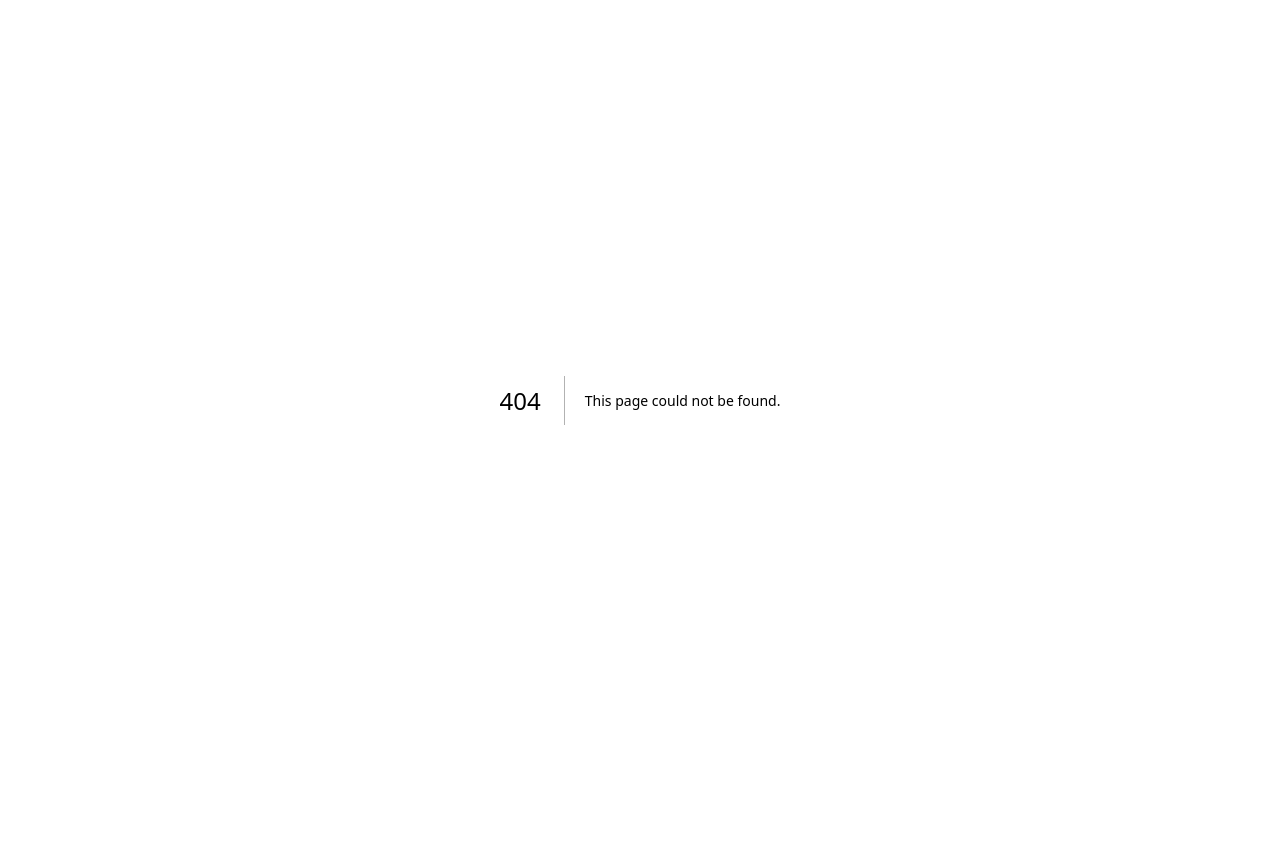
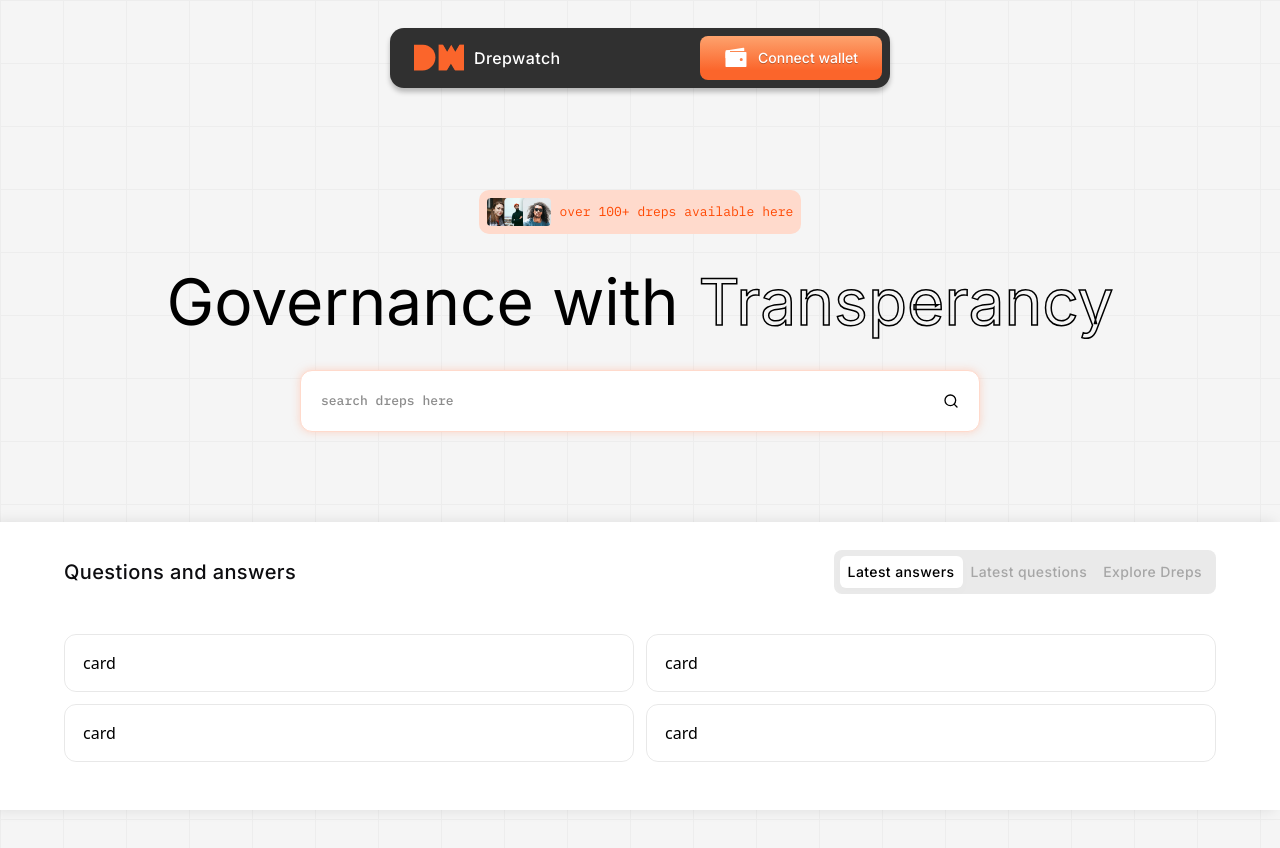
Before and after one commit to nftmakerio/drep-watch-server, a Next.js app in the folder client/: page /profile/1 in a window 1280 px wide. Before the commit this address had no page. Shown: the top 848 px of the page. Before the commit the page ends 800 px from the top, so only its background shows below. Built offline with nearby package versions, Linux system fonts and the light colour scheme.

Commit message:
files name updated

```diff
--- a/client/src/components/cards/profile.tsx
+++ b/client/src/components/cards/profile.tsx
@@ -12,7 +12,7 @@ const ProfileCard: React.FC<ProfileCardProps> = ({ }: ProfileCardProps): React.R
         >
             <div className="my-4 mx-[18px] flex justify-between items-center">
                 <Image
-                    src={"/assets/profiles/card-img.png"}
+                    src={"/assets/home/card-img.png"}
                     width={1000}
                     height={1000}
                     className="w-[54px] aspect-square object-cover"
--- a/client/src/components/home.tsx
+++ b/client/src/components/home.tsx
@@ -34,7 +34,7 @@ const Home: React.FC = (): React.ReactNode => {
                 <div className="p-2 bg-primary-light text-primary flex gap-2 items-center rounded-[10px]">
                     <div className="">
                         <Image
-                            src={"/assets/profiles/top.png"}
+                            src={"/assets/home/top.png"}
                             width={1000}
                             height={1000}
                             className="h-7 w-auto object-cover rounded"
--- a/client/src/constants/index.ts
+++ b/client/src/constants/index.ts
@@ -1,4 +1,4 @@
-import { FILTERS, FILTER_TYPES, SMALL_WIDTHS, WIDTHS } from './profiles';
+import { FILTERS, FILTER_TYPES, SMALL_WIDTHS, WIDTHS } from './home';
 
 
 export {
--- /dev/null
+++ b/client/src/pages/profile/[id].tsx
@@ -0,0 +1,23 @@
+import Head from "next/head";
+import Home from "~/components/home";
+
+import Layout from "~/layout";
+import { getStaticProps } from "~/utils";
+
+export default function Index() {
+    return (
+        <>
+            <Head>
+                <title>Create T3 App</title>
+                <meta name="description" content="Generated by create-t3-app" />
+                <link rel="icon" href="/favicon.ico" />
+            </Head>
+
+            <Layout>
+                <Home />
+            </Layout>
+        </>
+    );
+}
+
+export { getStaticProps };
```
Also changed, not shown: client/public/assets/home/card-img.png (renamed from client/public/assets/profiles/card-img.png), client/public/assets/home/top.png (renamed from client/public/assets/profiles/top.png), client/src/components/profile.tsx (added), client/src/constants/home.ts (renamed from client/src/constants/profiles.ts).
